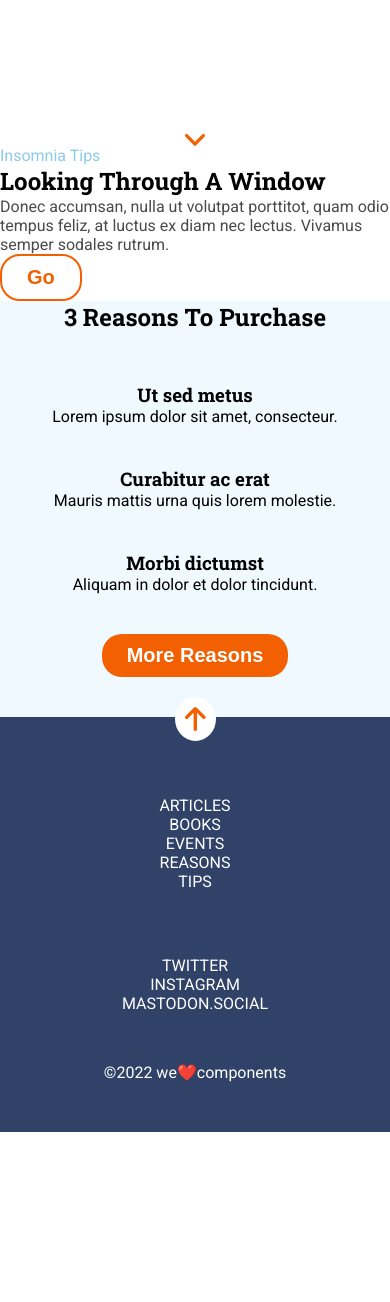
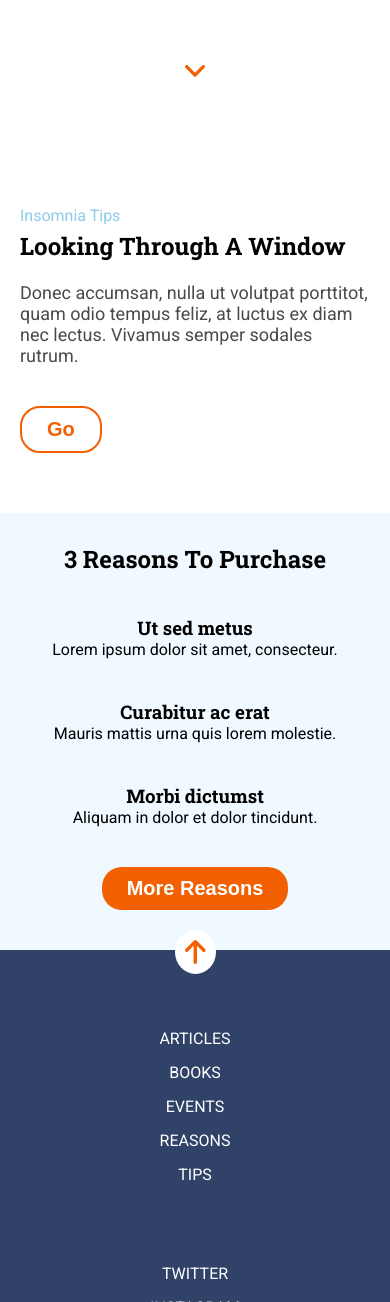
Before and after one commit to Adalab/modulo-1-evaluacion-final-mgantunez, a website built with Vite: page src/index.html in a window 390 px wide. Shown: the part 698-2000 px from the top of the page. Before the commit the page ends 1830 px from the top, so only its background shows below. Built offline with nearby package versions, Linux system fonts and the light colour scheme; files whose address does not match are found by name.

Commit message:
Add mobile version

```diff
--- a/src/index.html
+++ b/src/index.html
@@ -47,26 +47,28 @@
         diam nec lectus. Vivamus
         semper sodales rutrum.</p>
 
-      <button class="section1__button">Go</button>
-
+      <div class="section1__container-button">
+        <button class="section1__button">Go</button>
+      </div>
     </section>
 
     <section class="section2">
 
-      <h2 class=section2__title>3 Reasons To Purchase</h2>
+      <div class="section2__container">
 
-      <div class="section2__container">
-        <article class="section2__article">
+        <h2 class=section2__title>3 Reasons To Purchase</h2>
+
+        <article>
           <h3 class="section2__article__title">Ut sed metus</h3>
           <p> Lorem ipsum dolor sit amet, consecteur.</p>
         </article>
 
-        <article class="section2__article">
+        <article>
           <h3 class="section2__article__title">Curabitur ac erat</h3>
           <p>Mauris mattis urna quis lorem molestie.</p>
         </article>
 
-        <article class="section2__article">
+        <article>
           <h3 class="section2__article__title">Morbi dictumst</h3>
           <p>Aliquam in dolor et dolor tincidunt.</p>
         </article>
@@ -89,23 +91,23 @@
 
     <nav class="footer__nav">
       <ul class="footer__list">
-        <li><a class="footer__menu-link" href="https://adalab.es">ARTICLES</a></li>
-        <li><a class="footer__menu-link" href="https://adalab.es">BOOKS</a></li>
-        <li><a class="footer__menu-link" href="https://adalab.es">EVENTS</a></li>
-        <li><a class="footer__menu-link" href="https://adalab.es">REASONS</a></li>
-        <li><a class="footer__menu-link" href="https://adalab.es">TIPS</a></li>
+        <li class="footer__menu-item"><a class="footer__menu-link" href="https://adalab.es">ARTICLES</a></li>
+        <li class="footer__menu-item"><a class="footer__menu-link" href="https://adalab.es">BOOKS</a></li>
+        <li class="footer__menu-item"><a class="footer__menu-link" href="https://adalab.es">EVENTS</a></li>
+        <li class="footer__menu-item"><a class="footer__menu-link" href="https://adalab.es">REASONS</a></li>
+        <li class="footer__menu-item"><a class="footer__menu-link" href="https://adalab.es">TIPS</a></li>
       </ul>
 
       <ul class="footer__list">
-        <li><a class="footer__menu-link" href="https://adalab.es">TWITTER</a></li>
-        <li><a class="footer__menu-link" href="https://adalab.es">INSTAGRAM</a></li>
-        <li><a class="footer__menu-link" href="https://adalab.es">MASTODON.SOCIAL</a></li>
+        <li class="footer__menu-item"><a class="footer__menu-link" href="https://adalab.es">TWITTER</a></li>
+        <li class="footer__menu-item"><a class="footer__menu-link" href="https://adalab.es">INSTAGRAM</a></li>
+        <li class="footer__menu-item"><a class="footer__menu-link" href="https://adalab.es">MASTODON.SOCIAL</a></li>
       </ul>
     </nav>
 
     <div class="footer__copyright">
-      &copy;2022
-      we❤️components
+      <p class="footer__copyright-item">&copy;2022</p>
+      <p>we❤️components</p>
     </div>
 
 
--- a/src/scss/main.scss
+++ b/src/scss/main.scss
@@ -42,45 +42,65 @@
     background-position-x: center;
 
 
-    &__content {}
+    &__content {
+        padding: 20px;
+    }
 
     &__title {
-        align-items: center;
-        font-size: 42px;
+        font-size: 2.625rem;
+        overflow-wrap: break-word;
+        margin-bottom: 20px;
     }
 
     &__container-button {
         background-color: white;
         border-radius: 50%;
         border: none;
+        width: 40px;
+        height: 40px;
+        margin-top: 20px;
+        margin-bottom: 35px;
     }
-
-    &__button {}
-
 }
 
 .section1 {
+    display:flex;
+    flex-direction: column;
+    justify-content:flex-start;
+    margin: 20px;
+
 
     &__above-title {
         color: #8ccbea;
+        margin-top: 40px;
+        margin-bottom: 5px;
     }
 
     &__title {
         font-family: Roboto Slab, serif;
+        margin-bottom: 20px;
     }
 
     &__paragraph {
-        color: #4a4a4a
+        color: #4a4a4a;
+        font-size: 1.125rem;
+    }
+
+    &__container-button {
+        width: auto;
+        margin-bottom: 40px;
     }
 
     &__button {
+        display: inline-block;
         color: #f26002;
         font-weight: bold;
         background-color: white;
         border-radius: 20px;
         padding: 10px 25px;
-        font-size: 20px;
+        font-size: 1.25rem;
         border: solid 2px #f26002;
+        margin-top: 40px;
 
     }
 }
@@ -91,18 +111,16 @@
     background-color: #eff9ff;
     text-align: center;
 
-    &__title {
-        font-family: Roboto Slab, serif;
-        margin-bottom: 49px;
-    }
-
     &__container {
         display: grid;
-        grid-template-rows: 1fr 1fr 1fr auto;
+        grid-template-rows: 1 fr 1fr 1fr 1fr auto;
         gap: 40px;
     }
 
-    &__article {}
+    &__title {
+        font-family: Roboto Slab, serif;
+        margin-top: 30px;
+    }
 
     &__article__title {
         font-family: Roboto Slab, serif;
@@ -117,14 +135,13 @@
         width: auto;
         display: inline-block;
         color: white;
-        font-size: 20px;
+        font-size: 1.25rem;
         font-weight: bold;
         background-color: #f26002;
         border: none;
         border-radius: 20px;
         padding: 10px 25px;
         margin-bottom: 40px;
-
     }
 }
 
@@ -146,7 +163,6 @@
 
     &__arrow {
         margin: 10px;
-
     }
 
     &__nav {
@@ -161,6 +177,9 @@
         margin-bottom: 40px;
     }
 
+    &__menu-item {
+        margin-bottom: 15px;
+    }
     &__menu-link {
         color: white;
         text-decoration: none;
@@ -168,6 +187,13 @@
 
     &__copyright {
         margin-bottom: 50px;
+        display: flex;
+        flex-direction: column;
+        align-items: center;
+    }
+
+    &__copyright-item {
+        margin-bottom: 15px;
     }
 
 }
```
